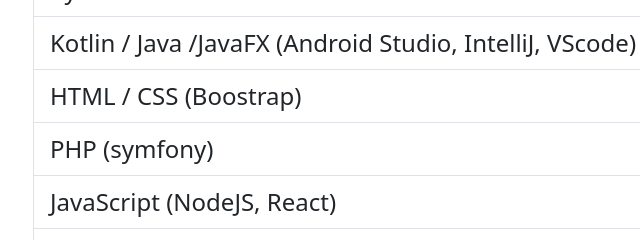
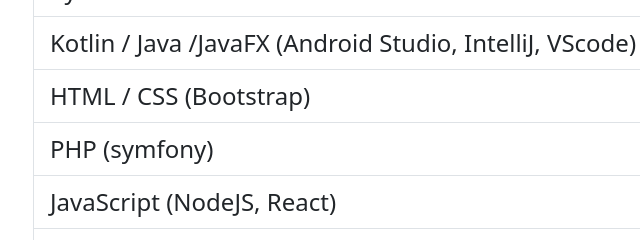
Before and after one commit to PierricVanLaere/Portfolio, a plain HTML site: page index.html in a window 1280 px wide. Shown: the part 2044-2284 px from the top of the page, 199-839 px from the left. Drawn offline with nearby package versions, Linux system fonts and the light colour scheme.

Commit message:
Update index.html

```diff
--- a/index.html
+++ b/index.html
@@ -111,7 +111,7 @@
                                 <li class="fs-4 list-group-item">Golang</li>
                                 <li class="fs-4 list-group-item">Python</li>
                                 <li class="fs-4 list-group-item">Kotlin / Java /JavaFX (Android Studio, IntelliJ, VScode)</li>
-                                <li class="fs-4 list-group-item">HTML / CSS (Boostrap)</li>
+                                <li class="fs-4 list-group-item">HTML / CSS (Bootstrap)</li>
                                 <li class="fs-4 list-group-item">PHP (symfony)</li>
                                 <li class="fs-4 list-group-item">JavaScript (NodeJS, React)</li>
                                 <li class="fs-4 list-group-item">Apache (serveur-web)</li>
```
